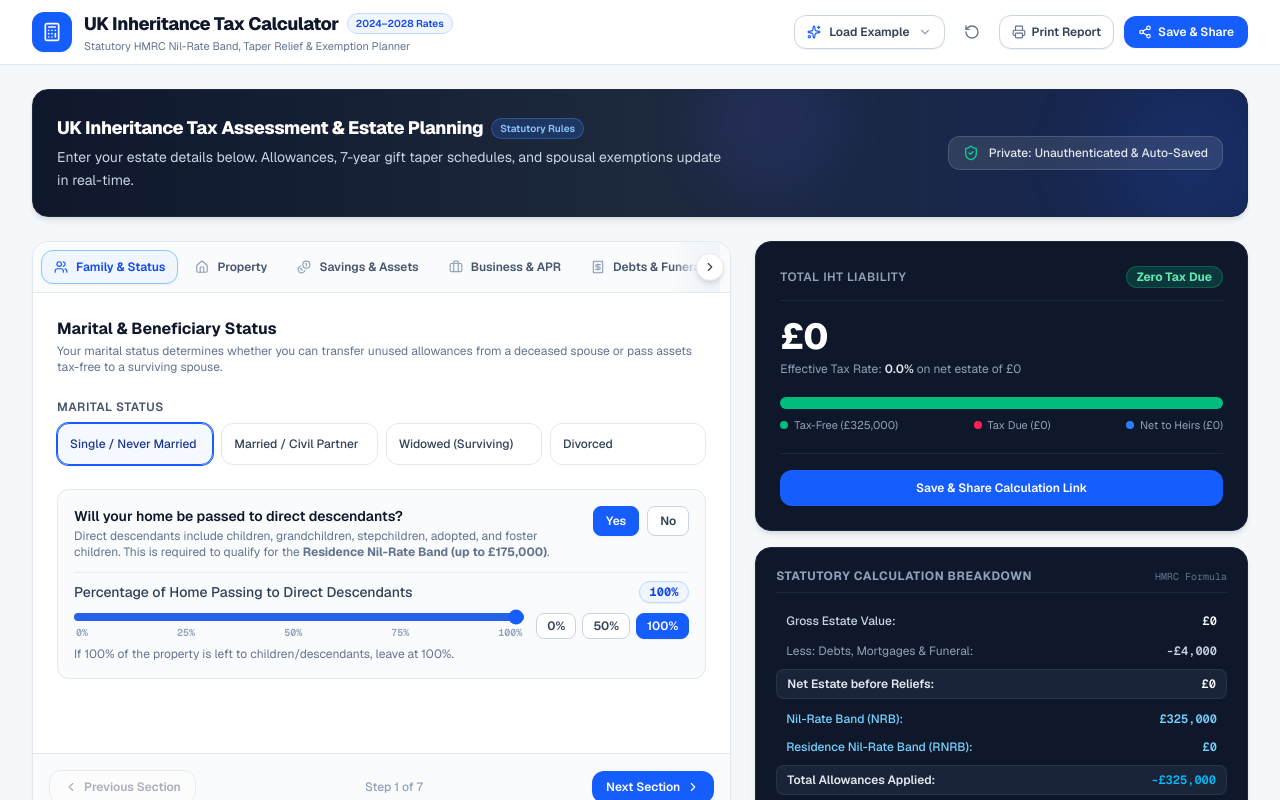
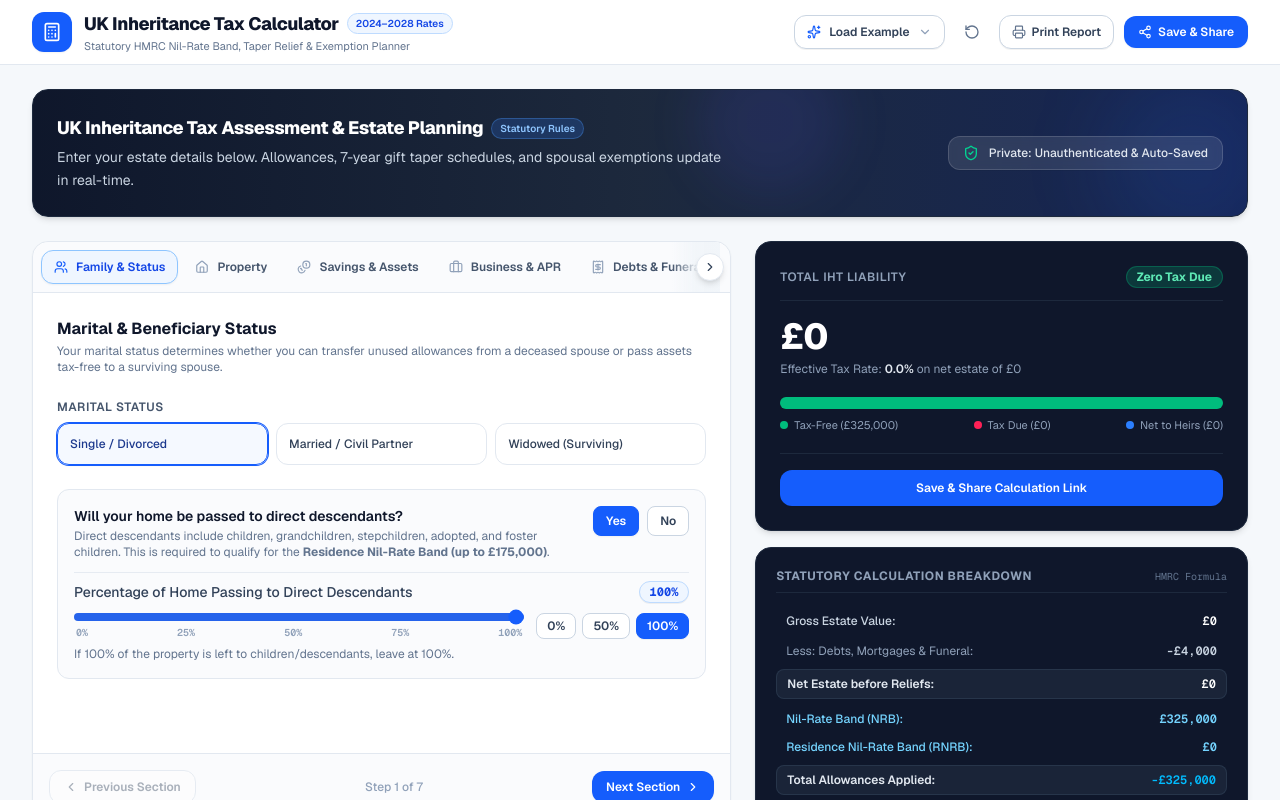
Before and after one commit to stuntbaboon/iht-calculator, a Next.js app: page / in a window 1280 px wide. Shown: the top 800 px of the page. Built offline with nearby package versions, Linux system fonts and the light colour scheme.

Commit message:
feat[form]: More form consistency improvements

```diff
--- a/components/EstateForm.tsx
+++ b/components/EstateForm.tsx
@@ -228,26 +228,30 @@ export function EstateForm({
               <label className="block text-xs font-semibold uppercase tracking-wider text-slate-600">
                 Marital Status
               </label>
-              <div className="grid grid-cols-2 sm:grid-cols-4 gap-2">
+              <div className="grid grid-cols-1 sm:grid-cols-3 gap-2">
                 {[
-                  { value: 'single', label: 'Single / Never Married' },
+                  { value: 'single', label: 'Single / Divorced' },
                   { value: 'married_or_civil_partnership', label: 'Married / Civil Partner' },
                   { value: 'widowed', label: 'Widowed (Surviving)' },
-                  { value: 'divorced', label: 'Divorced' },
-                ].map((item) => (
+                ].map((item) => {
+                  const isSelected =
+                    state.maritalStatus === item.value ||
+                    (item.value === 'single' && state.maritalStatus === 'divorced');
+                  return (
                     <button
                       key={item.value}
                       type="button"
                       onClick={() => updateField('maritalStatus', item.value as MaritalStatus)}
                       className={`p-3 text-left rounded-xl border text-xs font-medium transition-all ${
-                      state.maritalStatus === item.value
+                        isSelected
                           ? 'bg-blue-50/60 border-blue-600 text-blue-900 ring-1 ring-blue-600 shadow-xs'
                           : 'border-slate-200 text-slate-700 hover:bg-slate-50'
                       }`}
                     >
                       {item.label}
                     </button>
-                ))}
+                  );
+                })}
               </div>
             </div>
 
@@ -318,6 +322,8 @@ export function EstateForm({
                   label="Percentage of Remaining Estate Passing to Surviving Spouse"
                   value={state.spouseInheritancePercent || 0}
                   onChange={(v) => updateField('spouseInheritancePercent', v)}
+                  showSlider={true}
+                  presets={[0, 50, 100]}
                   helperText="e.g. 100% if everything passes to the surviving spouse tax-free."
                 />
               </div>
@@ -332,12 +338,14 @@ export function EstateForm({
                 <p className="text-xs text-indigo-800">
                   If your late spouse or civil partner did not use all their allowances, you can claim their unused percentage (up to +£325k NRB and +£175k RNRB).
                 </p>
-                <div className="grid grid-cols-1 sm:grid-cols-2 gap-4">
+                <div className="space-y-4">
                   <PercentageInput
                     id="spouseUnusedNRBPercent"
                     label="Unused Nil-Rate Band from Late Spouse"
                     value={state.spouseUnusedNRBPercent || 0}
                     onChange={(v) => updateField('spouseUnusedNRBPercent', v)}
+                    showSlider={true}
+                    presets={[0, 50, 100]}
                     helperText="100% = +£325,000 extra allowance (max £650k combined)."
                   />
                   <PercentageInput
@@ -345,6 +353,8 @@ export function EstateForm({
                     label="Unused Residence Nil-Rate Band from Late Spouse"
                     value={state.spouseUnusedRNRBPercent || 0}
                     onChange={(v) => updateField('spouseUnusedRNRBPercent', v)}
+                    showSlider={true}
+                    presets={[0, 50, 100]}
                     helperText="100% = +£175,000 extra home allowance (max £350k combined)."
                   />
                 </div>
@@ -375,7 +385,7 @@ export function EstateForm({
                 />
                 <CurrencyInput
                   id="mainResidenceMortgage"
-                  label="Outstanding Mortgage"
+                  label="Remaining Mortgage"
                   value={state.mainResidenceMortgage || 0}
                   onChange={(v) => updateField('mainResidenceMortgage', v)}
                   helperText="Mortgages secured on the home are deducted."
@@ -393,17 +403,30 @@ export function EstateForm({
                       You may qualify for the Downsizing Addition to preserve lost RNRB.
                     </p>
                   </div>
+                  <div className="flex items-center gap-1.5">
                     <button
                       type="button"
-                    onClick={() => updateField('hasDownsized', !state.hasDownsized)}
+                      onClick={() => updateField('hasDownsized', true)}
                       className={`px-3 py-1 text-xs font-semibold rounded-lg border transition-all ${
                         state.hasDownsized
-                        ? 'bg-blue-600 text-white border-blue-600'
-                        : 'bg-white text-slate-700 border-slate-300'
+                          ? 'bg-blue-600 text-white border-blue-600 shadow-xs'
+                          : 'bg-white text-slate-700 border-slate-300 hover:bg-slate-50'
                       }`}
                     >
-                    {state.hasDownsized ? 'Yes' : 'No'}
+                      Yes
                     </button>
+                    <button
+                      type="button"
+                      onClick={() => updateField('hasDownsized', false)}
+                      className={`px-3 py-1 text-xs font-semibold rounded-lg border transition-all ${
+                        !state.hasDownsized
+                          ? 'bg-blue-600 text-white border-blue-600 shadow-xs'
+                          : 'bg-white text-slate-700 border-slate-300 hover:bg-slate-50'
+                      }`}
+                    >
+                      No
+                    </button>
+                  </div>
                 </div>
 
                 {state.hasDownsized && (
@@ -439,9 +462,10 @@ export function EstateForm({
                 />
                 <CurrencyInput
                   id="otherPropertiesMortgage"
-                  label="Outstanding Mortgages on Other Properties"
+                  label="Remaining Mortgage"
                   value={state.otherPropertiesMortgage || 0}
                   onChange={(v) => updateField('otherPropertiesMortgage', v)}
+                  helperText="Mortgages secured on the home are deducted."
                 />
               </div>
             </div>
```
Lines whose indentation alone changed are shown as unchanged.
